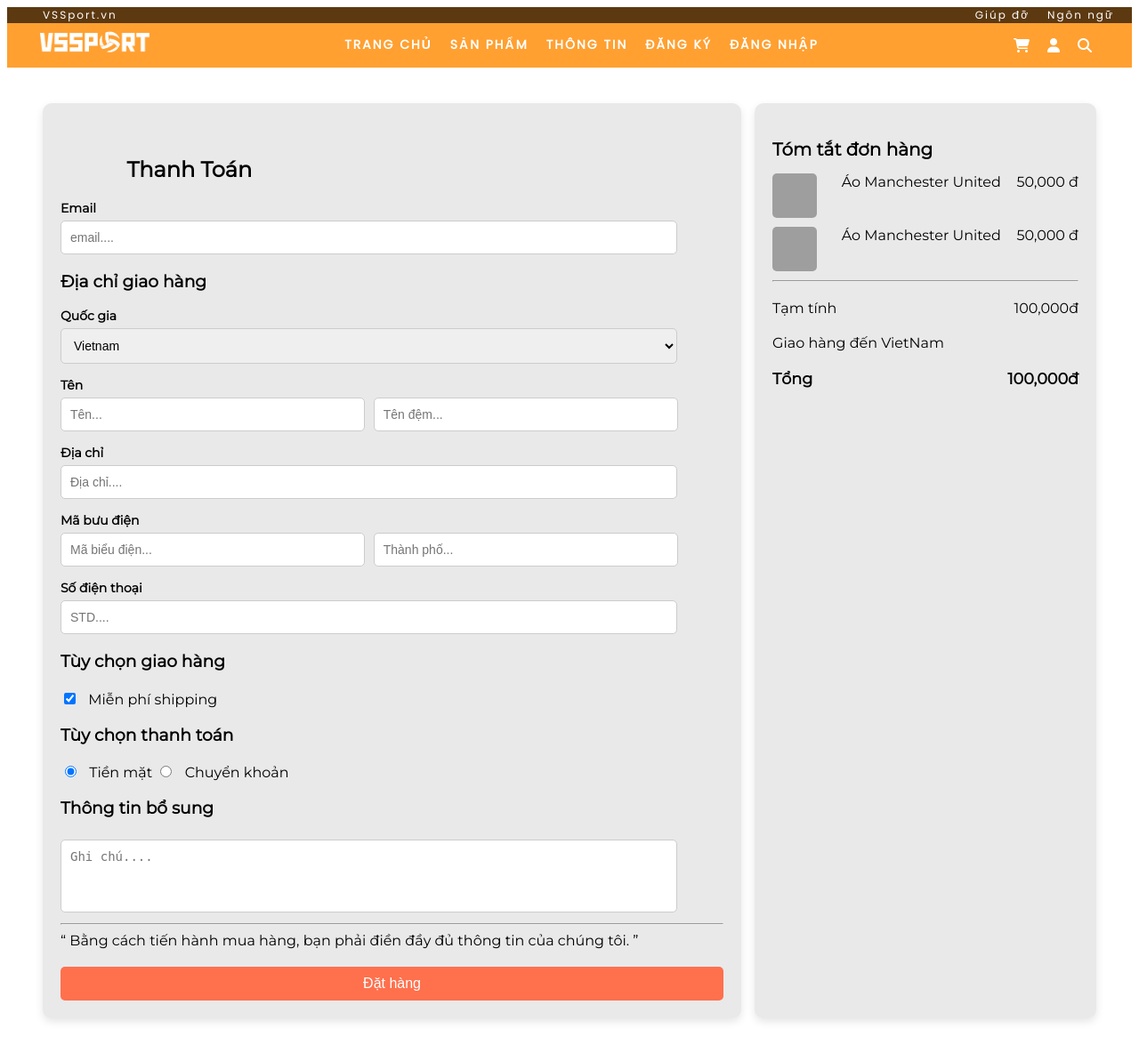
After one commit to Ngao233/VSSport, a PHP site: page /views/thanhtoan.html in a window 1280 px wide. The commit adds this page. Shown: the whole page at 89% size. Run offline with PHP 8.4, Linux system fonts and the light colour scheme; some libraries are stand-ins or nearby versions; grey boxes are pictures that could not be loaded.

Commit message:
thanhtoanduong

```diff
--- a/css/style.css
+++ b/css/style.css
@@ -190,6 +190,7 @@ header{
     display: flex;
     flex-direction: column;
     font-family:'Poppins', sans-serif;
+
 }
 
 /* menu chinh */
--- /dev/null
+++ b/css/thanhtoan.css
@@ -0,0 +1,168 @@
+
+.pay {
+    display: flex;
+    justify-content: space-between;
+    gap: 15px; /* Tăng khoảng cách giữa hai bảng */
+    padding: 40px;
+    max-width: 1200px;
+    margin: 0 auto;
+    font-family: 'Montserrat', sans-serif;
+}
+.form-pay, .summary-pay {
+    background: #e9e9e9;
+    border-radius: 10px;
+    padding: 20px;
+    box-shadow: 0 4px 10px rgba(0, 0, 0, 0.1);
+}
+.form-pay {
+    width: 65%;
+}
+.summary-pay {
+    width: 30%;
+}
+h2 {
+    margin-bottom: 20px;
+    font-size: 24px;
+}
+label {
+    font-size: 14px;
+    font-weight: bold;
+    margin-top: 15px;
+    display: block;
+}
+input, textarea {
+    width: 90%;
+    padding: 10px;
+    margin-top: 5px;
+    border: 1px solid #ccc;
+    border-radius: 5px;
+    font-size: 14px;
+}
+input[type="checkbox"], input[type="radio"] {
+    width: auto;
+    margin-right: 10px;
+}
+.flex-input {
+    display: flex;
+    gap: 10px;
+}
+.flex-input input {
+    width: calc(46% - 23px);
+}
+textarea {
+    resize: none;
+    height: 60px;
+}
+.shipping-options, .payment-options {
+    margin-top: 15px;
+}
+button {
+    width: 100%;
+    padding: 10px;
+    background-color: #ff704d;
+    color: white;
+    border: none;
+    border-radius: 5px;
+    font-size: 16px;
+    cursor: pointer;
+    margin-top: 20px;
+}
+button:hover {
+    background-color: #ef1414;
+}
+.summary-pay h3 {
+    margin-bottom: 15px;
+    font-size: 20px;
+}
+.summary-pay .item {
+    display: flex;
+    justify-content: space-between;
+    margin-bottom: 10px;
+}
+.summary-pay .total {
+    font-size: 16px;
+    margin-top: 20px;
+}
+select{
+    width: 93%;
+    padding: 10px;
+    margin-top: 5px;
+    border: 1px solid #ccc;
+    border-radius: 5px;
+    font-size: 14px;
+}
+
+header{
+    display: flex;
+    flex-direction: column;
+    font-family:'Poppins', sans-serif;
+
+}
+
+/* menu chinh */
+.menu-two {
+    background-color: #FFA031;
+    display: flex;
+    flex-direction: Row;
+    justify-content: space-between;
+    height: 50px;
+}
+.menu-two ul{
+    font-weight: bold;
+    font-size: 14px;
+    padding: 0;
+    display: flex;
+    flex-direction: Row;
+    color: white !important;
+}
+.menu-two ul li{
+    list-style-type: none;
+    margin-right: 20px;
+    letter-spacing: 2px;
+    color: white;
+}
+.menu-two ul li a{
+    color: white;
+    text-decoration: none;
+}
+.menu-two img{
+    margin-left: 25px;
+}
+/* menu phu */
+.menu-one ul{
+    margin: inherit;
+    justify-content: space-between;
+    font-size: 12px;
+    display: flex;
+    flex-direction: Row;
+    color: white !important;
+
+}
+.menu-one{
+    background-color: #5c3911;
+}
+.menu-one ul div{
+    display: flex;
+    flex-direction: Row;
+
+}
+.menu-one ul li {
+    list-style-type: none;
+    margin-right: 20px;
+    letter-spacing: 2px;
+}
+.menu-one ul li a{
+    color: white;
+    text-decoration: none;
+}
+/* Icon */
+.icon{
+    display: flex;
+    flex-direction: row;
+    align-items: Center;
+    margin-right: 25px;
+}
+.icon a {
+    color: white;
+    margin-right: 20px;
+}
--- /dev/null
+++ b/views/thanhtoan.html
@@ -0,0 +1,170 @@
+<!DOCTYPE html>
+<html lang="vi">
+<head>
+    <meta charset="UTF-8">
+    <meta name="viewport" content="width=device-width, initial-scale=1.0">
+    <title>Thanh Toán</title>
+    <link rel="stylesheet" href="../css/thanhtoan.css">
+</head>
+<body>
+    <head>
+        <meta charset="UTF-8">
+        <meta name="viewport" content="width=device-width, initial-scale=1.0">
+        <title>Trang Chủ</title>
+
+        <link
+            href="https://fonts.googleapis.com/css2?family=Poppins&family=Montserrat&family=Raleway&family=Lato&family=Rubik&display=swap"
+            rel="stylesheet">
+        <link
+            href="https://fonts.googleapis.com/css2?family=Open+Sans&family=Roboto&family=Nunito&family=Source+Sans+Pro&family=Josefin+Sans&display=swap"
+            rel="stylesheet">
+        <link
+            href="https://fonts.googleapis.com/css2?family=Open+Sans&family=Roboto&family=Nunito&family=Source+Sans+Pro&family=Josefin+Sans&display=swap"
+            rel="stylesheet">
+        <script src="https://kit.fontawesome.com/d4c9783f89.js" crossorigin="anonymous"></script>
+        <style>
+            body h2 {
+                font-family: 'Montserrat', sans-serif;
+                margin-left: 10%;
+                margin-top: 40px;
+            }
+        </style>
+    </head>
+    <header>
+        <!-- menu phu -->
+        <nav class="menu-one">
+            <ul>
+                <li><a href="#">VSSport.vn</a></li>
+                <div>
+                    <li><a href="#">Giúp đỡ</a></li>
+                    <li><a href="#">Ngôn ngữ</a></li>
+                </div>
+            </ul>
+        </nav>
+        <!-- menu chinh -->
+        <nav class="menu-two">
+            <a href="#"><img src="../image/logo.png" alt="" style="width: 155px ;"></a>
+            <ul>
+                <li><a href="#">TRANG CHỦ</a></li>
+                <li><a href="views/sanpham.html">SẢN PHẨM</a></li>
+                <li><a href="#">THÔNG TIN</a></li>
+                <li><a href="views/dangky.html">ĐĂNG KÝ</a></li>
+                <li><a href="views/dangnhap.html">ĐĂNG NHẬP</a></li>
+            </ul>
+            <!-- icon bao gom "shoping" "user" "seach" -->
+            <div class="icon">
+                <a href=""><i class="fa-solid fa-cart-shopping"></i></a>
+                <a href="#"><i class="fa-solid fa-user"></i></a>
+                <a href=""><i class="fa-solid fa-magnifying-glass"></i></a>
+            </div>
+
+        </nav>
+    </header>
+    <div class="pay">
+        <!-- Form thanh toán -->
+        <div class="form-pay">
+            <h2>Thanh Toán</h2>
+            <label>Email</label>
+            <input type="email" placeholder="email....">
+
+            <h3>Địa chỉ giao hàng</h3>
+            <label>Quốc gia</label>
+            <select>
+                <option value="vietnam" class="button-qg">Vietnam</option>
+            </select>
+            <label>Tên</label>
+            <div class="flex-input">
+                <input type="text" placeholder="Tên...">
+                <input type="text" placeholder="Tên đệm...">
+            </div>
+            <label>Địa chỉ</label>
+            <input type="text" placeholder="Địa chỉ....">
+            <label>Mã bưu điện</label>
+            <div class="flex-input">
+                <input type="text" placeholder="Mã biểu điện...">
+                <input type="text" placeholder="Thành phố...">
+            </div>
+            <label>Số điện thoại</label>
+            <input type="text" placeholder="STD....">
+
+            <h3>Tùy chọn giao hàng</h3>
+            <div class="shipping-options">
+                <input type="checkbox" id="freeShipping" checked> Miễn phí shipping
+            </div>
+
+            <h3>Tùy chọn thanh toán</h3>
+            <div class="payment-options">
+                <input type="radio" name="payment" checked> Tiền mặt
+                <input type="radio" name="payment"> Chuyển khoản
+            </div>
+
+            <h3>Thông tin bổ sung</h3>
+            <textarea placeholder="Ghi chú...."></textarea>
+            <hr>
+            <div>
+                <q>
+                    Bằng cách tiến hành mua hàng, bạn phải điền đầy đủ thông tin của chúng tôi.
+                </q>
+            </div>
+
+            <button>Đặt hàng</button>
+        </div>
+
+        <!-- Tóm tắt đơn hàng -->
+        <div class="summary-pay">
+            <h3>Tóm tắt đơn hàng</h3>
+            <!-- Sản phẩm 1 -->
+            <div class="item">
+                <img src="img/4.jpg" alt="Áo Manchester United" style="width: 50px; height: 50px; object-fit: cover; border-radius: 5px; margin-right: 10px;">
+                <span>Áo Manchester United</span>
+                <span>50,000 đ</span>
+            </div>
+            <!-- Sản phẩm 2 -->
+            <div class="item">
+                <img src="img/4.jpg" alt="Áo Manchester United" style="width: 50px; height: 50px; object-fit: cover; border-radius: 5px; margin-right: 10px;">
+                <span>Áo Manchester United</span>
+                <span>50,000 đ</span>
+            </div>
+            <hr>
+            <div>
+            <div class="item total">
+                <span>Tạm tính</span>
+                <span> 100,000đ</span>
+            </div>
+            <!--Giao hàng-->
+            <div class="item total" id="shippingCost">
+                <span>Giao hàng đến VietNam</span>
+            </div>
+            <!-- Tổng tiền -->
+            <div class="item total">
+                <span style="font-weight: bold; font-size: 1.1em;">Tổng</span>
+                <span style="font-weight: bold; font-size: 1.1em;">100,000đ</span>
+            </div>
+            </div>
+        </div>
+    </div>
+    <!--js mien phi shipping-->
+    <script>
+        // Lấy checkbox và phần hiển thị phí giao hàng
+        const freeShippingCheckbox = document.getElementById("freeShipping");
+        const shippingCostElement = document.getElementById("shippingCost");
+
+        // Lắng nghe sự kiện thay đổi trạng thái của checkbox
+        freeShippingCheckbox.addEventListener("change", function () {
+            if (this.checked) {
+                // Nếu "Miễn phí shipping" được chọn
+                shippingCostElement.innerHTML =
+                    '<span>Giao hàng đến VietNam</span>' +
+                    '<span>Miễn phí</span>';
+            } else {
+                // Nếu "Miễn phí shipping" không được chọn
+                shippingCostElement.innerHTML =
+                    '<span>Giao hàng đến VietNam</span>' +
+                    '<span>30,000đ</span>';
+            }
+        });
+    </script>
+
+
+</body>
+</html>
```
